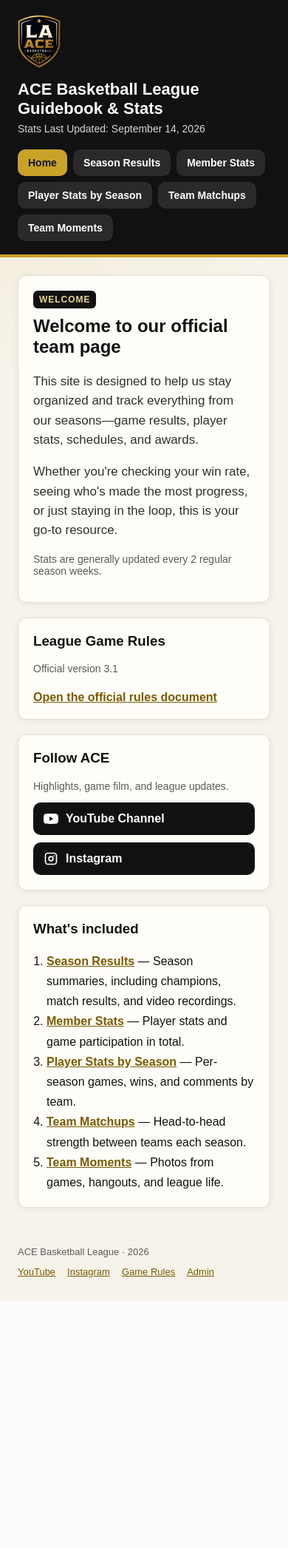
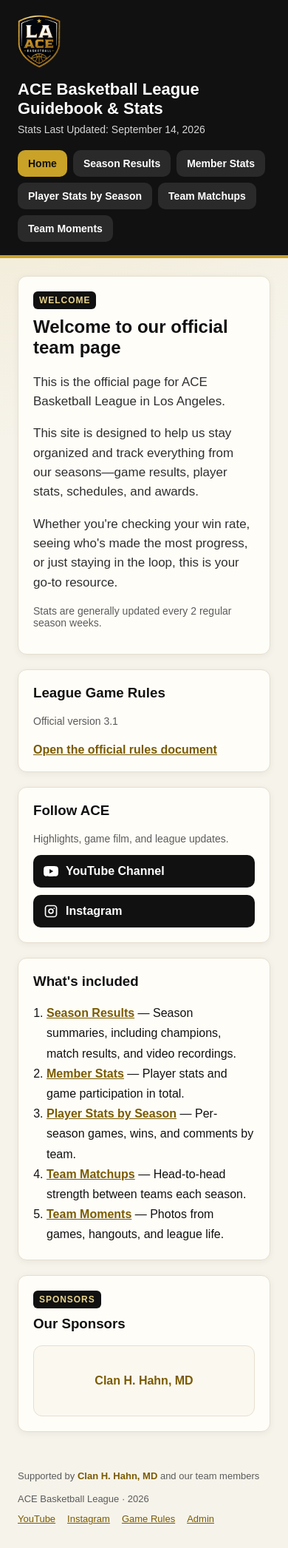
Before and after one commit to spinxara/acebasketballleague, a Flask app: page / in a window 390 px wide. Shown: the whole page at 74% size. Before the commit the page ends 1759 px from the top, so only its background shows below. Run offline with Flask 3, Linux system fonts and the light colour scheme; some libraries are stand-ins or nearby versions.

Commit message:
update, seo, sponsors

```diff
--- a/app.py
+++ b/app.py
@@ -17,7 +17,7 @@ from uuid import UUID, uuid4
 
 import certifi
 from dotenv import load_dotenv
-from flask import Flask, flash, redirect, render_template, request, session, url_for
+from flask import Flask, Response, flash, redirect, render_template, request, session, url_for
 from flask_socketio import SocketIO, emit
 from PIL import Image, ImageOps, UnidentifiedImageError
 
@@ -46,6 +46,24 @@ RULES_URL = (
 )
 YOUTUBE_URL = "https://www.youtube.com/channel/UCZ6oGz5C9yV2RgsykYvAOyA"
 INSTAGRAM_URL = "https://www.instagram.com/la_ace_basketball/"
+SITE_URL = os.environ.get("SITE_URL", "https://acebasketballteam.com").rstrip("/")
+WWW_HOST = "www.acebasketballteam.com"
+PUBLIC_SITEMAP_PATHS = (
+    "/",
+    "/rules",
+    "/season-results",
+    "/member-stats",
+    "/player-stats",
+    "/team-matchups",
+    "/team-moments",
+)
+
+SPONSORS = [
+    {
+        "name": "Clan H. Hahn, MD",
+        "featured": True,
+    },
+]
 
 PUBLIC_NAV = [
     {"id": "home", "label": "Home", "endpoint": "home"},
@@ -71,7 +89,12 @@ def is_admin_session():
 
 
 def client_ip():
-    return request.headers.get("CF-Connecting-IP") or request.remote_addr or "unknown"
+    forwarded = request.headers.get("X-Forwarded-For", "")
+    if forwarded:
+        first = forwarded.split(",")[0].strip()
+        if first:
+            return first
+    return request.remote_addr or "unknown"
 
 
 def login_is_blocked(ip):
@@ -126,16 +149,50 @@ def admin_socket_required(handler):
 
 @app.context_processor
 def inject_globals():
+    path = request.path or "/"
+    if not path.startswith("/"):
+        path = "/" + path
+    logo_url = SITE_URL + url_for("static", filename="logo.png")
     return {
         "public_nav": PUBLIC_NAV,
         "admin_nav": ADMIN_NAV,
         "rules_url": RULES_URL,
         "youtube_url": YOUTUBE_URL,
         "instagram_url": INSTAGRAM_URL,
+        "sponsors": sorted(SPONSORS, key=lambda sponsor: not sponsor.get("featured")),
         "last_updated": "September 14, 2026",
         "current_year": datetime.now().year,
         "is_admin": is_admin_session(),
+        "site_url": SITE_URL,
+        "canonical_url": SITE_URL + path,
+        "logo_url": logo_url,
+        "organization_schema": {
+            "@context": "https://schema.org",
+            "@type": "SportsOrganization",
+            "name": "ACE Basketball League",
+            "sport": "Basketball",
+            "url": SITE_URL + "/",
+            "logo": logo_url,
+            "sameAs": [YOUTUBE_URL, INSTAGRAM_URL],
+            "address": {
+                "@type": "PostalAddress",
+                "addressLocality": "Los Angeles",
+                "addressRegion": "CA",
+                "addressCountry": "US",
+            },
+        },
     }
+
+
+@app.before_request
+def redirect_www_host():
+    host = (request.host or "").split(":")[0].lower()
+    if host != WWW_HOST:
+        return None
+    target = SITE_URL + (request.full_path or "/")
+    if target.endswith("?"):
+        target = target[:-1]
+    return redirect(target, code=301)
 
 
 @app.before_request
@@ -893,6 +950,33 @@ def fetch_moment_by_id(moment_id):
     return rows[0] if rows else None
 
 
+@app.route("/robots.txt")
+def robots_txt():
+    body = (
+        "User-agent: *\n"
+        "Allow: /\n"
+        "Disallow: /admin\n"
+        "Disallow: /draft\n"
+        "\n"
+        f"Sitemap: {SITE_URL}/sitemap.xml\n"
+    )
+    return Response(body, mimetype="text/plain")
+
+
+@app.route("/sitemap.xml")
+def sitemap_xml():
+    lines = [
+        '<?xml version="1.0" encoding="UTF-8"?>',
+        '<urlset xmlns="http://www.sitemaps.org/schemas/sitemap/0.9">',
+    ]
+    for path in PUBLIC_SITEMAP_PATHS:
+        lines.append("  <url>")
+        lines.append(f"    <loc>{SITE_URL}{path}</loc>")
+        lines.append("  </url>")
+    lines.append("</urlset>")
+    return Response("\n".join(lines) + "\n", mimetype="application/xml")
+
+
 @app.route("/")
 def home():
     return render_template("public/home.html", active="home")
--- a/static/style.css
+++ b/static/style.css
@@ -69,10 +69,13 @@ a {
   object-fit: contain;
 }
 
-.brand-copy h1,
+.brand-copy .brand-title,
 .admin-brand-copy h1 {
   margin: 0 0 6px;
   font-size: 28px;
+  font-weight: bold;
+  line-height: 1.2;
+  color: white;
 }
 
 .brand-copy p,
@@ -136,9 +139,15 @@ a {
   margin-bottom: 10px;
 }
 
+.public-body main h1,
 h2,
 h3 {
   margin-top: 0;
+}
+
+.public-body main h1 {
+  font-size: 1.5em;
+  margin-bottom: 0.83em;
 }
 
 .lead {
@@ -411,6 +420,17 @@ h3 {
   justify-content: space-between;
   gap: 12px;
   flex-wrap: wrap;
+}
+
+.footer-sponsors {
+  flex-basis: 100%;
+  margin: 0 0 4px;
+}
+
+.footer-sponsors a,
+.footer-sponsors span {
+  color: #7a5b00;
+  font-weight: bold;
 }
 
 .footer-links {
@@ -893,8 +913,52 @@ h3 {
   min-width: 0;
 }
 
-.home-included {
+.home-included,
+.home-sponsors {
   grid-column: 1 / -1;
+}
+
+.sponsor-row {
+  display: flex;
+  flex-wrap: wrap;
+  gap: 12px;
+  margin-top: 14px;
+}
+
+.sponsor-tile {
+  display: flex;
+  align-items: center;
+  justify-content: center;
+  min-width: 140px;
+  min-height: 72px;
+  padding: 12px 16px;
+  border: 1px solid var(--line);
+  border-radius: 12px;
+  background: #fbf8f0;
+  color: #7a5b00;
+  text-decoration: none;
+  font-weight: bold;
+}
+
+.sponsor-tile.featured {
+  min-width: 220px;
+  min-height: 96px;
+}
+
+.sponsor-tile:hover {
+  border-color: var(--gold);
+}
+
+.sponsor-tile img {
+  display: block;
+  max-width: 160px;
+  max-height: 48px;
+  object-fit: contain;
+}
+
+.sponsor-tile.featured img {
+  max-width: 220px;
+  max-height: 64px;
 }
 
 .social-links {
@@ -1200,9 +1264,15 @@ h3 {
     height: 56px;
   }
 
-  .brand-copy h1,
+  .brand-copy .brand-title,
   .admin-brand-copy h1 {
     font-size: 22px;
+  }
+
+  .sponsor-tile,
+  .sponsor-tile.featured {
+    flex: 1 1 100%;
+    min-width: 0;
   }
 
   .lightbox {
--- a/templates/admin/base.html
+++ b/templates/admin/base.html
@@ -4,6 +4,7 @@
   <meta charset="UTF-8" />
   <meta name="viewport" content="width=device-width, initial-scale=1.0" />
   <title>{% block title %}Admin · ACE League Stats{% endblock %}</title>
+  <meta name="robots" content="noindex, nofollow" />
   <link rel="stylesheet" href="{{ url_for('static', filename='style.css') }}" />
   {% block extra_head %}{% endblock %}
 </head>
--- a/templates/public/base.html
+++ b/templates/public/base.html
@@ -4,6 +4,21 @@
   <meta charset="UTF-8" />
   <meta name="viewport" content="width=device-width, initial-scale=1.0" />
   <title>{% block title %}ACE Basketball League Guidebook & Stats{% endblock %}</title>
+  <meta name="description" content="{% block description %}Official page for ACE Basketball League in Los Angeles, with season results, player stats, team matchups, rules, and photos.{% endblock %}" />
+  <link rel="canonical" href="{{ canonical_url }}" />
+  <link rel="icon" href="{{ url_for('static', filename='logo.png') }}" type="image/png" />
+  <meta property="og:type" content="website" />
+  <meta property="og:site_name" content="ACE Basketball League" />
+  <meta property="og:locale" content="en_US" />
+  <meta property="og:title" content="{{ self.title() }}" />
+  <meta property="og:description" content="{{ self.description() }}" />
+  <meta property="og:url" content="{{ canonical_url }}" />
+  <meta property="og:image" content="{{ logo_url }}" />
+  <meta name="twitter:card" content="summary" />
+  <meta name="twitter:title" content="{{ self.title() }}" />
+  <meta name="twitter:description" content="{{ self.description() }}" />
+  <meta name="twitter:image" content="{{ logo_url }}" />
+  <script type="application/ld+json">{{ organization_schema | tojson }}</script>
   <link rel="stylesheet" href="{{ url_for('static', filename='style.css') }}" />
 </head>
 <body class="public-body">
@@ -12,10 +27,10 @@
       <img
         class="logo-mark"
         src="{{ url_for('static', filename='logo.png') }}"
-        alt="LA ACE Basketball"
+        alt="ACE Basketball League"
       />
       <div class="brand-copy">
-        <h1>ACE Basketball League Guidebook & Stats</h1>
+        <p class="brand-title">ACE Basketball League Guidebook & Stats</p>
         <p class="meta-line">Stats Last Updated: {{ last_updated }}</p>
       </div>
     </div>
@@ -34,12 +49,25 @@
   </main>
 
   <footer class="site-footer">
+    {% if sponsors %}
+      <p class="footer-sponsors">
+        Supported by
+        {% for sponsor in sponsors %}
+          {% if sponsor.url %}
+            <a href="{{ sponsor.url }}" target="_blank" rel="noopener noreferrer">{{ sponsor.name }}</a>
+          {% else %}
+            <span>{{ sponsor.name }}</span>
+          {% endif %}{% if not loop.last %} &middot; {% endif %}
+        {% endfor %}
+        and our team members
+      </p>
+    {% endif %}
     <span>ACE Basketball League &middot; {{ current_year }}</span>
     <div class="footer-links">
       <a href="{{ youtube_url }}" target="_blank" rel="noopener noreferrer">YouTube</a>
       <a href="{{ instagram_url }}" target="_blank" rel="noopener noreferrer">Instagram</a>
       <a href="{{ url_for('league_rules') }}">Game Rules</a>
-      <a href="{{ url_for('admin_dashboard') }}">Admin</a>
+      <a href="{{ url_for('admin_dashboard') }}" rel="nofollow">Admin</a>
     </div>
   </footer>
 
--- a/templates/public/home.html
+++ b/templates/public/home.html
@@ -1,12 +1,16 @@
 {% extends "public/base.html" %}
 
 {% block title %}Home · ACE Basketball League Guidebook & Stats{% endblock %}
+{% block description %}Official page for ACE Basketball League in Los Angeles, with season results, player stats, team matchups, rules, and photos.{% endblock %}
 
 {% block content %}
   <div class="home-grid">
     <section class="card home-welcome">
       <div class="kicker">Welcome</div>
-      <h2>Welcome to our official team page</h2>
+      <h1>Welcome to our official team page</h1>
+      <p class="lead">
+        This is the official page for ACE Basketball League in Los Angeles.
+      </p>
       <p class="lead">
         This site is designed to help us stay organized and track everything from
         our seasons—game results, player stats, schedules, and awards.
@@ -88,5 +92,39 @@
         </li>
       </ol>
     </section>
+
+    {% if sponsors %}
+      <section class="card home-sponsors">
+        <div class="kicker">Sponsors</div>
+        <h3>Our Sponsors</h3>
+        <div class="sponsor-row">
+          {% for sponsor in sponsors %}
+            {% if sponsor.url %}
+              <a
+                class="sponsor-tile{% if sponsor.featured %} featured{% endif %}"
+                href="{{ sponsor.url }}"
+                target="_blank"
+                rel="noopener noreferrer"
+              >
+            {% else %}
+              <div class="sponsor-tile{% if sponsor.featured %} featured{% endif %}">
+            {% endif %}
+              {% if sponsor.logo %}
+                <img
+                  src="{{ url_for('static', filename=sponsor.logo) }}"
+                  alt="{{ sponsor.name }}"
+                />
+              {% else %}
+                <span class="sponsor-name">{{ sponsor.name }}</span>
+              {% endif %}
+            {% if sponsor.url %}
+              </a>
+            {% else %}
+              </div>
+            {% endif %}
+          {% endfor %}
+        </div>
+      </section>
+    {% endif %}
   </div>
 {% endblock %}
--- a/templates/public/member_stats.html
+++ b/templates/public/member_stats.html
@@ -1,10 +1,11 @@
 {% extends "public/base.html" %}
 
 {% block title %}Member Stats · ACE Basketball League Guidebook & Stats{% endblock %}
+{% block description %}Career totals for ACE Basketball League players in Los Angeles, including games, wins, and titles.{% endblock %}
 
 {% block content %}
   <section class="card">
-    <h2>Member Stats</h2>
+    <h1>Member Stats</h1>
     <p class="lead">
       Career player stats and game participation across all seasons.
     </p>
--- a/templates/public/player_stats.html
+++ b/templates/public/player_stats.html
@@ -1,10 +1,11 @@
 {% extends "public/base.html" %}
 
 {% block title %}Player Stats by Season · ACE Basketball League Guidebook & Stats{% endblock %}
+{% block description %}Per-season games, wins, and notes for ACE Basketball League players in Los Angeles.{% endblock %}
 
 {% block content %}
   <section class="card">
-    <h2>Player Stats by Season</h2>
+    <h1>Player Stats by Season</h1>
     <p class="lead">
       Per-season games, wins, and comments by team.
     </p>
--- a/templates/public/rules.html
+++ b/templates/public/rules.html
@@ -1,11 +1,12 @@
 {% extends "public/base.html" %}
 
 {% block title %}Game Rules · ACE Basketball League Guidebook & Stats{% endblock %}
+{% block description %}Official ACE Basketball League game rules, version 3.1, for season and tournament play in Los Angeles.{% endblock %}
 
 {% block content %}
   <section class="card">
     <div class="kicker">Official version 3.1</div>
-    <h2>League Game Rules</h2>
+    <h1>League Game Rules</h1>
     <p class="lead">
       Season and tournament rules for ACE Basketball League, including match setup,
       fouls, challenges, possession, and overtime.
--- a/templates/public/season_results.html
+++ b/templates/public/season_results.html
@@ -1,10 +1,11 @@
 {% extends "public/base.html" %}
 
 {% block title %}Season Results · ACE Basketball League Guidebook & Stats{% endblock %}
+{% block description %}Season champions, match results, and game recordings for ACE Basketball League in Los Angeles.{% endblock %}
 
 {% block content %}
   <section class="card">
-    <h2>Season Results</h2>
+    <h1>Season Results</h1>
     <p class="lead">
       Season summaries, including champions, status, MIP awards,
       match results, and video recordings.
--- a/templates/public/team_matchups.html
+++ b/templates/public/team_matchups.html
@@ -1,10 +1,11 @@
 {% extends "public/base.html" %}
 
 {% block title %}Team Matchups · ACE Basketball League Guidebook & Stats{% endblock %}
+{% block description %}Head-to-head results between ACE Basketball League teams in Los Angeles.{% endblock %}
 
 {% block content %}
   <section class="card">
-    <h2>Team Matchups</h2>
+    <h1>Team Matchups</h1>
     <p class="lead">
       Head-to-head strength between teams each season.
     </p>
--- a/templates/public/team_moments.html
+++ b/templates/public/team_moments.html
@@ -1,10 +1,11 @@
 {% extends "public/base.html" %}
 
 {% block title %}Team Moments · ACE Basketball League Guidebook & Stats{% endblock %}
+{% block description %}Photos from ACE Basketball League games, hangouts, and events in Los Angeles.{% endblock %}
 
 {% block content %}
   <section class="card">
-    <h2>Team Moments</h2>
+    <h1>Team Moments</h1>
     <p class="lead">
       Photos from games, hangouts, and league life.
     </p>
```
Also changed, not shown: README.md.
